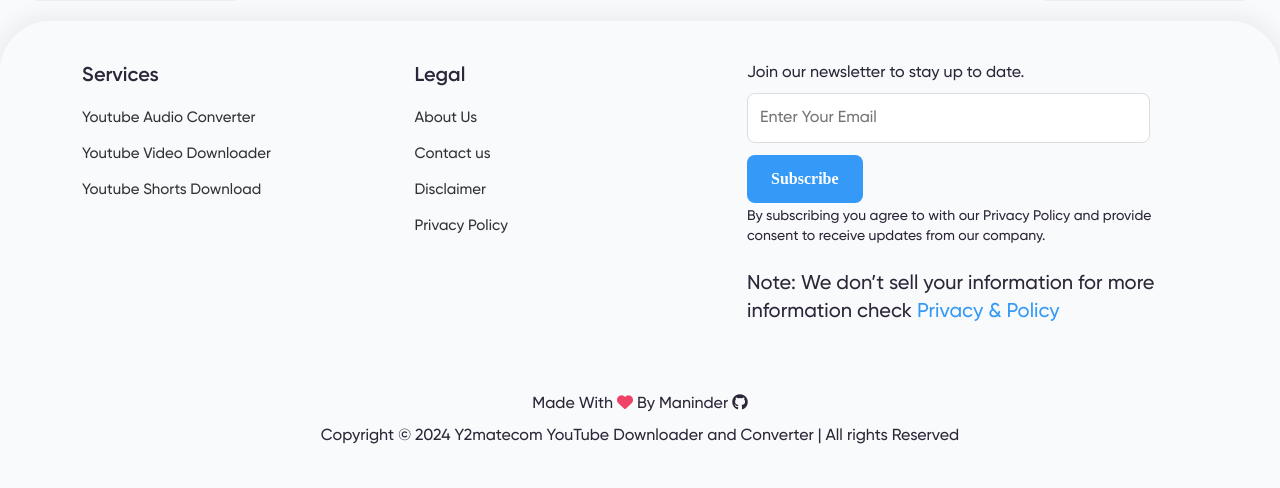
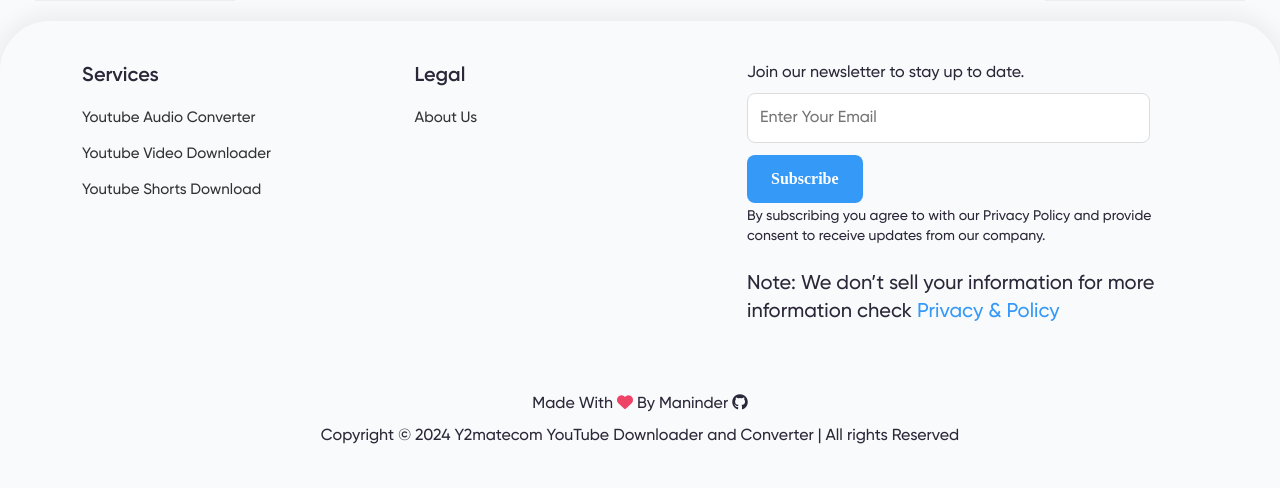
Before and after one commit to maninderdev/y2mate, a Django app: page /about-us in a window 1280 px wide. Shown: the part 575-1063 px from the top of the page. Run offline with Django 4.2, Linux system fonts and the light colour scheme; some libraries are stand-ins or nearby versions; some web fonts are replaced.

Commit message:
changes on 09sdf

```diff
--- a/templates/about.html
+++ b/templates/about.html
@@ -13,7 +13,7 @@
                 </div>
             </div>
             <div class="col-md-6 text-end">
-                <img src="{% url 'home' %}/static/images/maninder_dev_profile.jpg" alt="Maninder Dev Profile">
+                <img src="/static/images/maninder_dev_profile.jpg" alt="Maninder Dev Profile">
             </div>
         </div>
     </div>
--- a/templates/base.html
+++ b/templates/base.html
@@ -79,9 +79,9 @@
                     <div class="menu-legal-container">
                         <ul id="menu-legal" class="menu">
                             <li id="menu-item-38" class="menu-item menu-item-type-post_type menu-item-object-page menu-item-38"><a href="{% url 'about' %}" itemprop="url">About Us</a></li>
-                            <li id="menu-item-39" class="menu-item menu-item-type-post_type menu-item-object-page menu-item-39"><a href="/contact-us/" itemprop="url">Contact us</a></li>
+                            {% comment %} <li id="menu-item-39" class="menu-item menu-item-type-post_type menu-item-object-page menu-item-39"><a href="/contact-us/" itemprop="url">Contact us</a></li>
                             <li id="menu-item-40" class="menu-item menu-item-type-post_type menu-item-object-page menu-item-40"><a href="/disclaimer/" itemprop="url">Disclaimer</a></li>
-                            <li id="menu-item-41" class="menu-item menu-item-type-post_type menu-item-object-page menu-item-41"><a href="/privacy-policy/" itemprop="url">Privacy Policy</a></li>
+                            <li id="menu-item-41" class="menu-item menu-item-type-post_type menu-item-object-page menu-item-41"><a href="/privacy-policy/" itemprop="url">Privacy Policy</a></li> {% endcomment %}
                         </ul>
                     </div>
                 </div>
```
Also changed, not shown: 1 other file.
